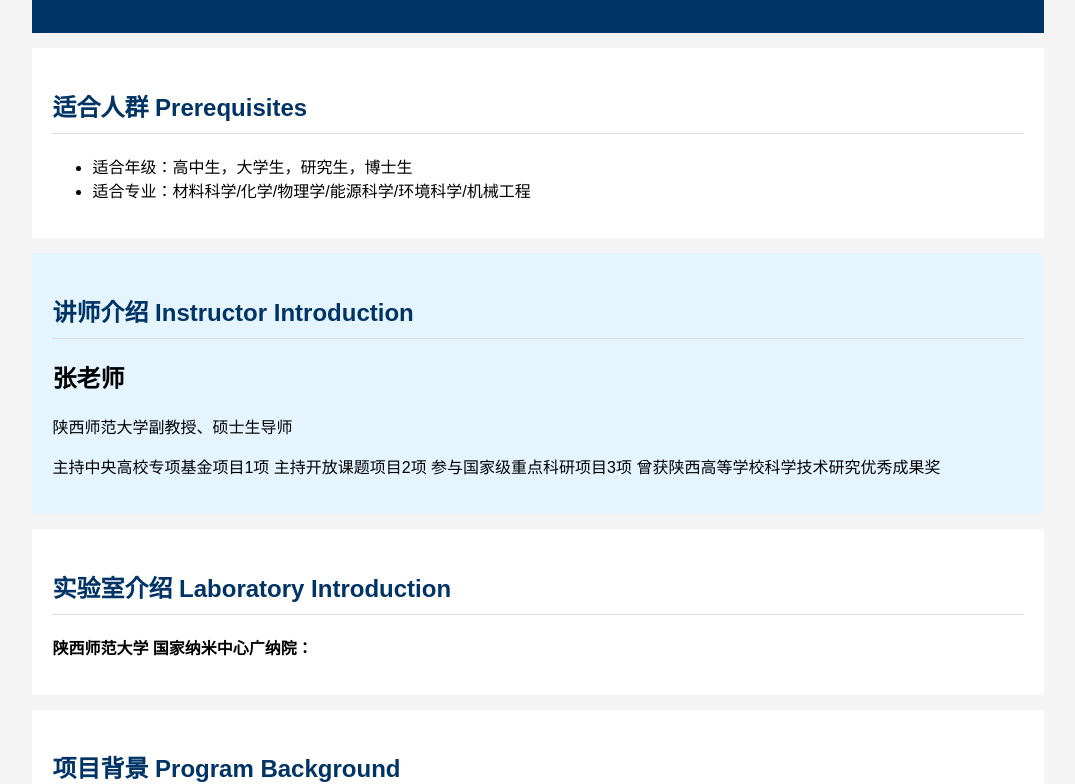
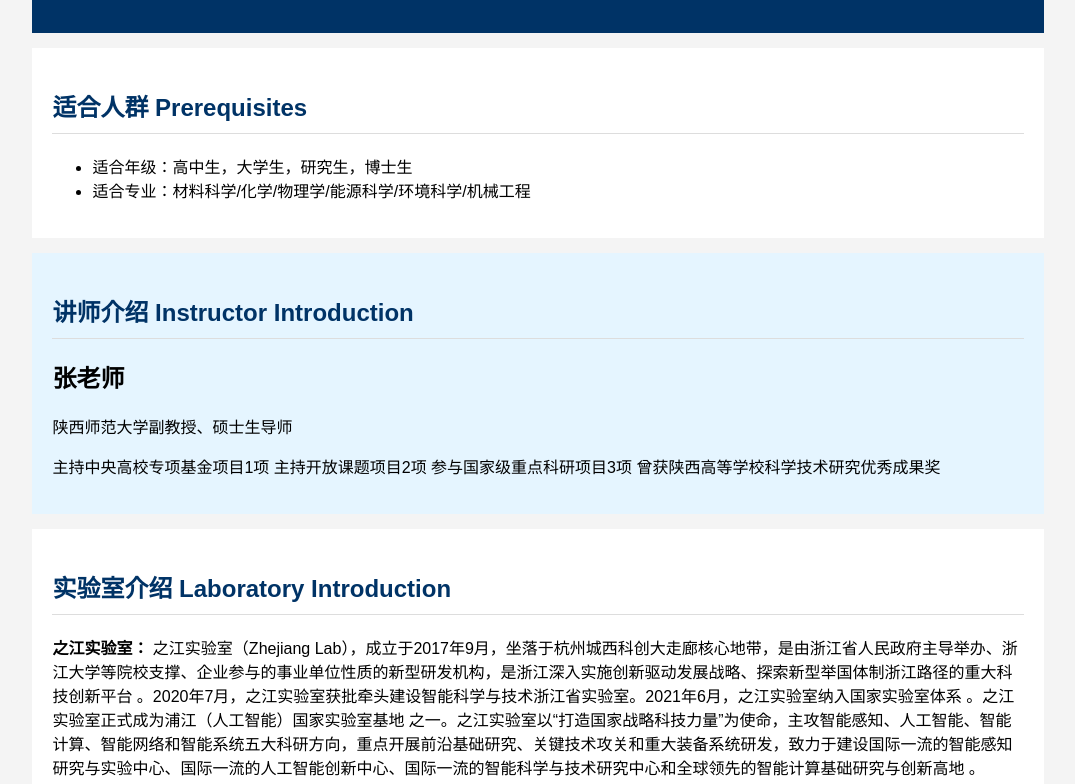
Before and after one commit to lanankeyan/lanankeyan.github.io, a plain HTML site: page project006.html in a window 1280 px wide. Shown: the part 168-952 px from the top of the page, without its empty margins (102-1177 px from the left). Drawn offline with Linux system fonts and the light colour scheme.

Commit message:
Update project006.html

```diff
--- a/project006.html
+++ b/project006.html
@@ -224,11 +224,15 @@
             <h2>
                 实验室介绍 Laboratory Introduction
             </h2>
-            <p>
+           <p>
                 <b>
-                    陕西师范大学 国家纳米中心广纳院：
+                    之江实验室：
                 </b>
-
+                之江实验室（Zhejiang
+                Lab），成立于2017年9月，坐落于杭州城西科创大走廊核心地带，是由浙江省人民政府主导举办、浙江大学等院校支撑、企业参与的事业单位性质的新型研发机构，是浙江深入实施创新驱动发展战略、探索新型举国体制浙江路径的重大科技创新平台
+                。2020年7月，之江实验室获批牵头建设智能科学与技术浙江省实验室。2021年6月，之江实验室纳入国家实验室体系 。之江实验室正式成为浦江（人工智能）国家实验室基地
+                之一。之江实验室以“打造国家战略科技力量”为使命，主攻智能感知、人工智能、智能计算、智能网络和智能系统五大科研方向，重点开展前沿基础研究、关键技术攻关和重大装备系统研发，致力于建设国际一流的智能感知研究与实验中心、国际一流的人工智能创新中心、国际一流的智能科学与技术研究中心和全球领先的智能计算基础研究与创新高地
+                。
             </p>
         </div>
 
```
